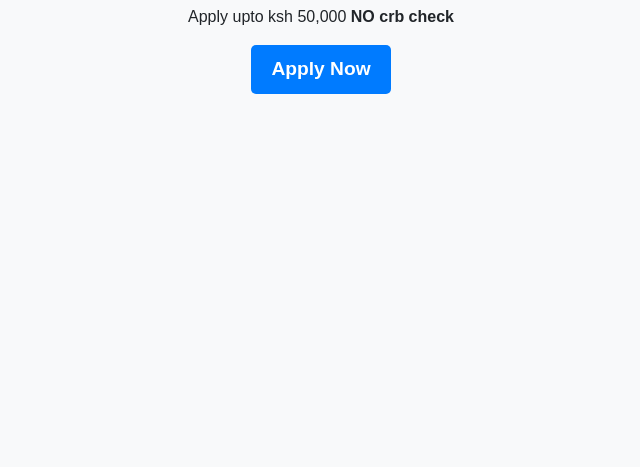
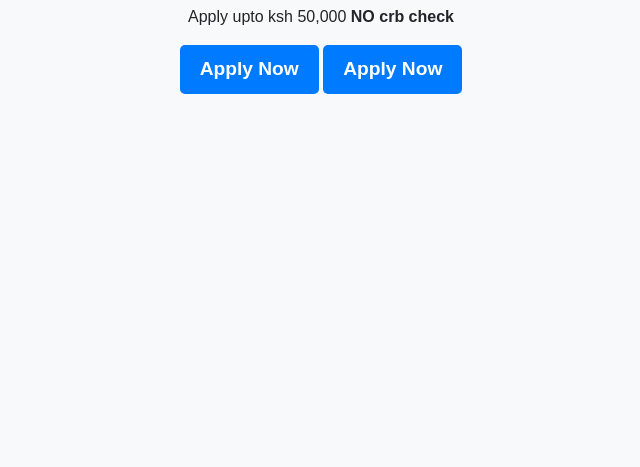
Before and after one commit to mkopohela/mkopohela.github.io, a plain HTML site: page index.html in a window 1280 px wide. Shown: the part 333-800 px from the top of the page, without its empty margins (319-959 px from the left). Drawn offline with nearby package versions, Linux system fonts and the light colour scheme.

Commit message:
Fixed playstore broken link

```diff
--- a/index.html
+++ b/index.html
@@ -70,6 +70,13 @@
         target="_blank"
         >Apply Now</a
       >
+      <a
+        href="https://play.google.com/store/apps/details?id=com.mmkopoharaka.helaharaka"
+        class="download-btn"
+        target="_blank"
+        rel="external"
+        >Apply Now</a
+      >
     </div>
 
     <!-- Bootstrap JS and dependencies (Optional, use only if needed) -->
```
